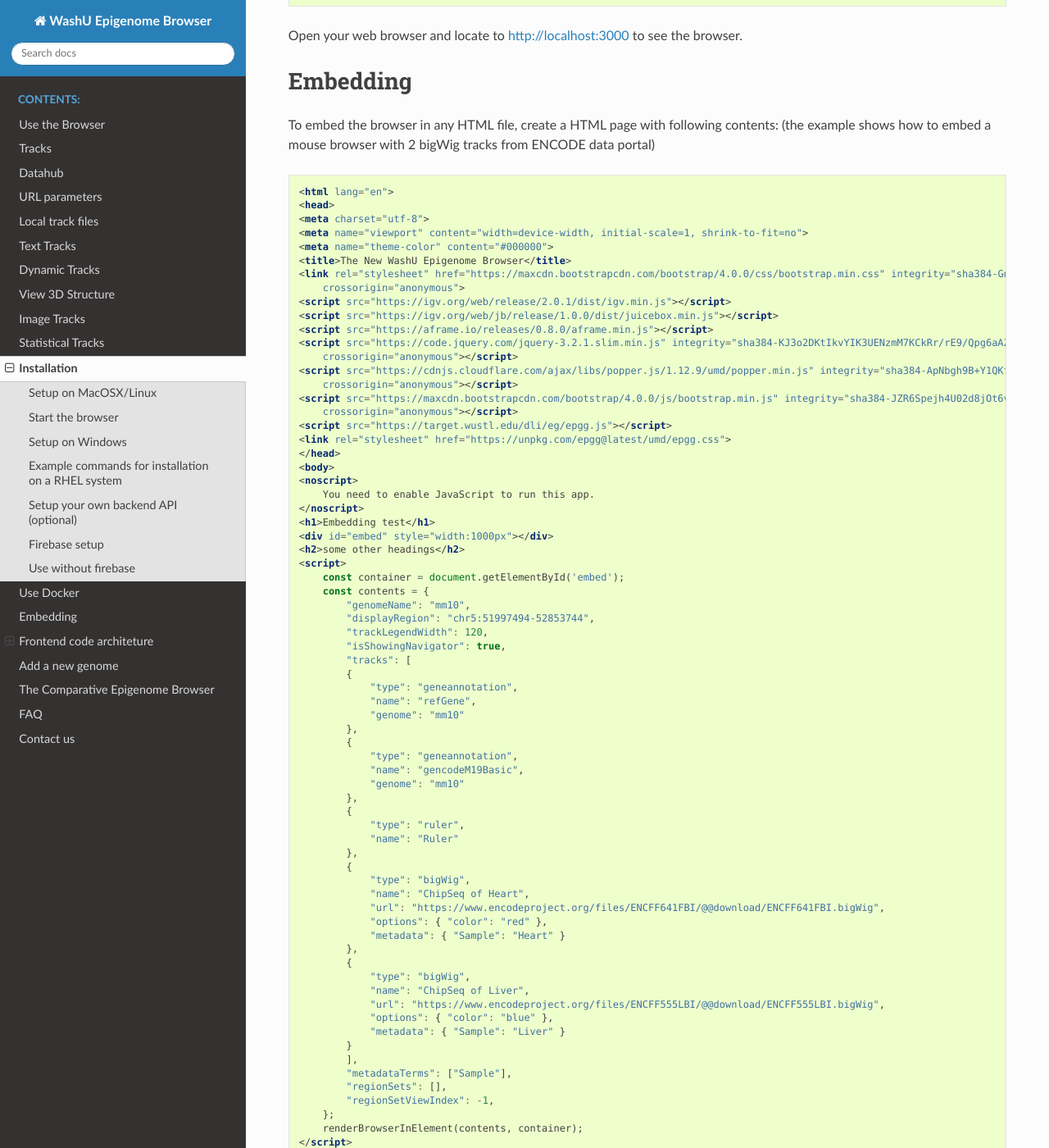
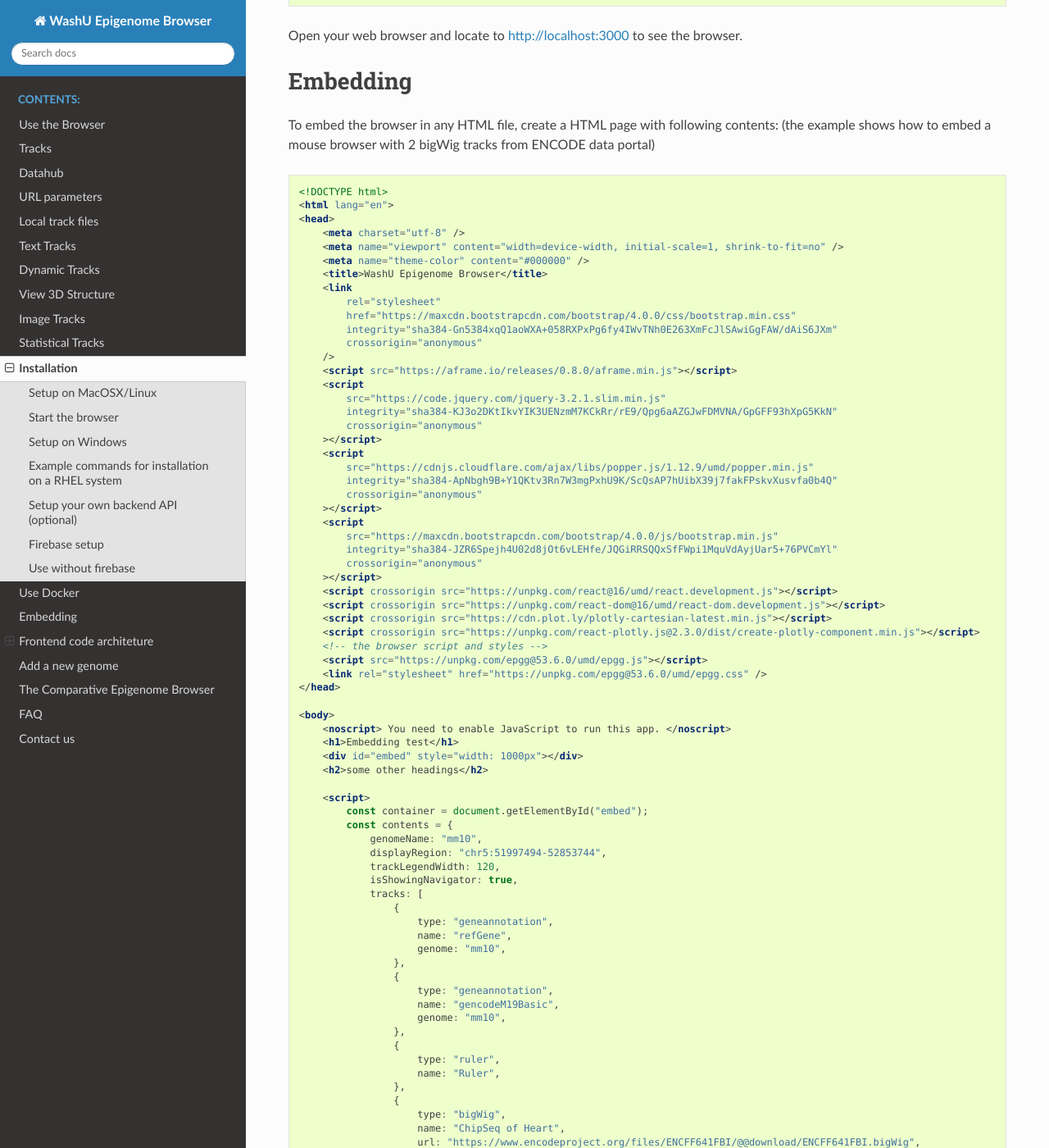
Before and after one commit to lidaof/eg-docs, a Sphinx documentation site: the page built from docs/installation.rst, in a window 1280 px wide and 1400 px high, scrolled down 9331 px. Shown: the whole window at 82% size. Built offline with Sphinx 7.4.7 and the Read the Docs theme 2.0.0, drawn with Linux system fonts in a browser that asks for light colours; some of the changed text lies outside the part shown.

Commit message:
emb update

```diff
--- a/docs/installation.rst
+++ b/docs/installation.rst
@@ -193,77 +193,99 @@ To embed the browser in any HTML file, create a HTML page with following content
 
 .. code-block:: html
 
+    <!DOCTYPE html>
     <html lang="en">
     <head>
-    <meta charset="utf-8">
-    <meta name="viewport" content="width=device-width, initial-scale=1, shrink-to-fit=no">
-    <meta name="theme-color" content="#000000">
-    <title>The New WashU Epigenome Browser</title>
-    <link rel="stylesheet" href="https://maxcdn.bootstrapcdn.com/bootstrap/4.0.0/css/bootstrap.min.css" integrity="sha384-Gn5384xqQ1aoWXA+058RXPxPg6fy4IWvTNh0E263XmFcJlSAwiGgFAW/dAiS6JXm"
-        crossorigin="anonymous">
-    <script src="https://igv.org/web/release/2.0.1/dist/igv.min.js"></script>
-    <script src="https://igv.org/web/jb/release/1.0.0/dist/juicebox.min.js"></script>
-    <script src="https://aframe.io/releases/0.8.0/aframe.min.js"></script>
-    <script src="https://code.jquery.com/jquery-3.2.1.slim.min.js" integrity="sha384-KJ3o2DKtIkvYIK3UENzmM7KCkRr/rE9/Qpg6aAZGJwFDMVNA/GpGFF93hXpG5KkN"
-        crossorigin="anonymous"></script>
-    <script src="https://cdnjs.cloudflare.com/ajax/libs/popper.js/1.12.9/umd/popper.min.js" integrity="sha384-ApNbgh9B+Y1QKtv3Rn7W3mgPxhU9K/ScQsAP7hUibX39j7fakFPskvXusvfa0b4Q"
-        crossorigin="anonymous"></script>
-    <script src="https://maxcdn.bootstrapcdn.com/bootstrap/4.0.0/js/bootstrap.min.js" integrity="sha384-JZR6Spejh4U02d8jOt6vLEHfe/JQGiRRSQQxSfFWpi1MquVdAyjUar5+76PVCmYl"
-        crossorigin="anonymous"></script>
-    <script src="https://target.wustl.edu/dli/eg/epgg.js"></script>
-    <link rel="stylesheet" href="https://unpkg.com/epgg@latest/umd/epgg.css">
+        <meta charset="utf-8" />
+        <meta name="viewport" content="width=device-width, initial-scale=1, shrink-to-fit=no" />
+        <meta name="theme-color" content="#000000" />
+        <title>WashU Epigenome Browser</title>
+        <link
+            rel="stylesheet"
+            href="https://maxcdn.bootstrapcdn.com/bootstrap/4.0.0/css/bootstrap.min.css"
+            integrity="sha384-Gn5384xqQ1aoWXA+058RXPxPg6fy4IWvTNh0E263XmFcJlSAwiGgFAW/dAiS6JXm"
+            crossorigin="anonymous"
+        />
+        <script src="https://aframe.io/releases/0.8.0/aframe.min.js"></script>
+        <script
+            src="https://code.jquery.com/jquery-3.2.1.slim.min.js"
+            integrity="sha384-KJ3o2DKtIkvYIK3UENzmM7KCkRr/rE9/Qpg6aAZGJwFDMVNA/GpGFF93hXpG5KkN"
+            crossorigin="anonymous"
+        ></script>
+        <script
+            src="https://cdnjs.cloudflare.com/ajax/libs/popper.js/1.12.9/umd/popper.min.js"
+            integrity="sha384-ApNbgh9B+Y1QKtv3Rn7W3mgPxhU9K/ScQsAP7hUibX39j7fakFPskvXusvfa0b4Q"
+            crossorigin="anonymous"
+        ></script>
+        <script
+            src="https://maxcdn.bootstrapcdn.com/bootstrap/4.0.0/js/bootstrap.min.js"
+            integrity="sha384-JZR6Spejh4U02d8jOt6vLEHfe/JQGiRRSQQxSfFWpi1MquVdAyjUar5+76PVCmYl"
+            crossorigin="anonymous"
+        ></script>
+        <script crossorigin src="https://unpkg.com/react@16/umd/react.development.js"></script>
+        <script crossorigin src="https://unpkg.com/react-dom@16/umd/react-dom.development.js"></script>
+        <script crossorigin src="https://cdn.plot.ly/plotly-cartesian-latest.min.js"></script>
+        <script crossorigin src="https://unpkg.com/react-plotly.js@2.3.0/dist/create-plotly-component.min.js"></script>
+        <!-- the browser script and styles -->
+        <script src="https://unpkg.com/epgg@53.6.0/umd/epgg.js"></script>
+        <link rel="stylesheet" href="https://unpkg.com/epgg@53.6.0/umd/epgg.css" />
     </head>
+
     <body>
-    <noscript>
-        You need to enable JavaScript to run this app.
-    </noscript>
-    <h1>Embedding test</h1>
-    <div id="embed" style="width:1000px"></div>
-    <h2>some other headings</h2>
-    <script>
-        const container = document.getElementById('embed');
-        const contents = {
-            "genomeName": "mm10",
-            "displayRegion": "chr5:51997494-52853744",
-            "trackLegendWidth": 120,
-            "isShowingNavigator": true,
-            "tracks": [
-            {
-                "type": "geneannotation",
-                "name": "refGene",
-                "genome": "mm10"
-            },
-            {
-                "type": "geneannotation",
-                "name": "gencodeM19Basic",
-                "genome": "mm10"
-            },
-            {
-                "type": "ruler",
-                "name": "Ruler"
-            },
-            {
-                "type": "bigWig",
-                "name": "ChipSeq of Heart",
-                "url": "https://www.encodeproject.org/files/ENCFF641FBI/@@download/ENCFF641FBI.bigWig",
-                "options": { "color": "red" },
-                "metadata": { "Sample": "Heart" }
-            },
-            {
-                "type": "bigWig",
-                "name": "ChipSeq of Liver",
-                "url": "https://www.encodeproject.org/files/ENCFF555LBI/@@download/ENCFF555LBI.bigWig",
-                "options": { "color": "blue" },
-                "metadata": { "Sample": "Liver" }
-            }
-            ],
-            "metadataTerms": ["Sample"],
-            "regionSets": [],
-            "regionSetViewIndex": -1,
-        };
-        renderBrowserInElement(contents, container);
-    </script>
-    </body>
+        <noscript> You need to enable JavaScript to run this app. </noscript>
+        <h1>Embedding test</h1>
+        <div id="embed" style="width: 1000px"></div>
+        <h2>some other headings</h2>
+
+        <script>
+            const container = document.getElementById("embed");
+            const contents = {
+                genomeName: "mm10",
+                displayRegion: "chr5:51997494-52853744",
+                trackLegendWidth: 120,
+                isShowingNavigator: true,
+                tracks: [
+                    {
+                        type: "geneannotation",
+                        name: "refGene",
+                        genome: "mm10",
+                    },
+                    {
+                        type: "geneannotation",
+                        name: "gencodeM19Basic",
+                        genome: "mm10",
+                    },
+                    {
+                        type: "ruler",
+                        name: "Ruler",
+                    },
+                    {
+                        type: "bigWig",
+                        name: "ChipSeq of Heart",
+                        url: "https://www.encodeproject.org/files/ENCFF641FBI/@@download/ENCFF641FBI.bigWig",
+                        options: { color: "red" },
+                        metadata: { Sample: "Heart" },
+                    },
+                    {
+                        type: "bigWig",
+                        name: "ChipSeq of Liver",
+                        url: "https://www.encodeproject.org/files/ENCFF555LBI/@@download/ENCFF555LBI.bigWig",
+                        options: { color: "blue" },
+                        metadata: { Sample: "Liver" },
+                    },
+                    {
+                        type: "bedGraph",
+                        name: "test",
+                        url: "https://wangftp.wustl.edu/~rsears/Stuart_Little/RNA_083018/WangT_7176-5_ALDH_STRANDED_Signal.Unique.combo.out.bg.gz",
+                    },
+                ],
+                metadataTerms: ["Sample"],
+                regionSets: [],
+                regionSetViewIndex: -1,
+            };
+            renderBrowserInElement(contents, container);
+            </script>
+        </body>
     </html>
 
 The key API is the function ``renderBrowserInElement``, it accepts the contents array as first argument, and container as second argument which is a DOM element.
```
